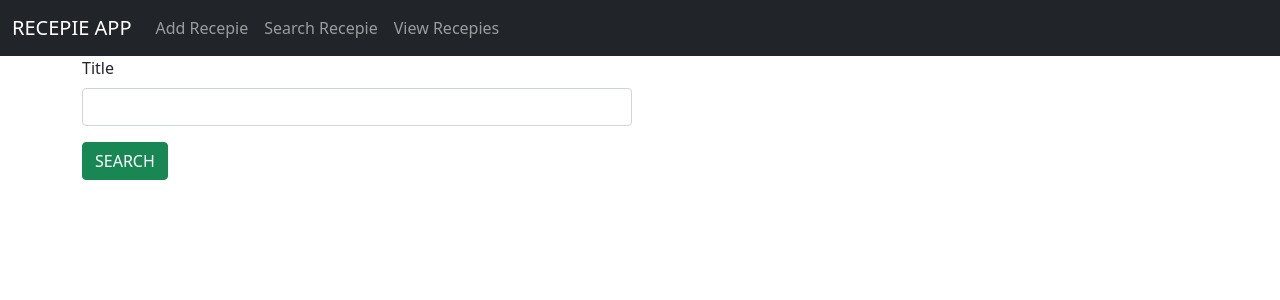
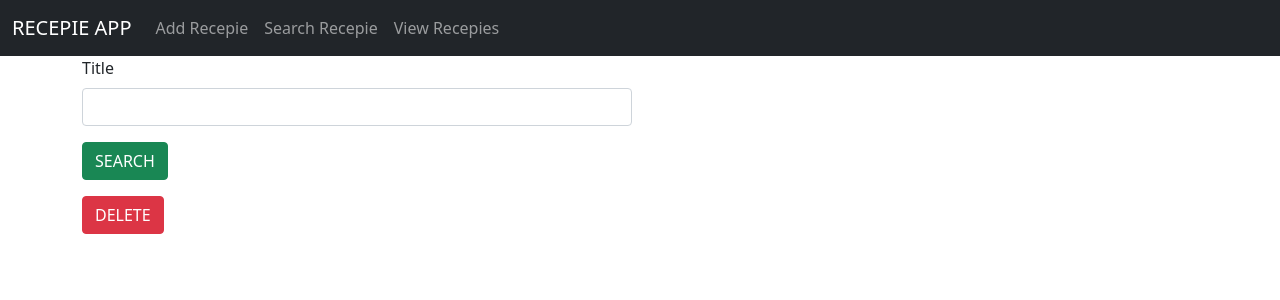
Before and after one commit to snehasamuel/Recepie-react-app, a React (Create React App) app: page /search in a window 1280 px wide. Shown: the top 300 px of the page. Built offline with nearby package versions, Linux system fonts and the light colour scheme.

Commit message:
Search completed

```diff
--- a/src/components/Search.js
+++ b/src/components/Search.js
@@ -6,6 +6,9 @@ const Search = () => {
   const searchValue=()=>{
     const data={"title":title}
     console.log(data)
+  }
+  const deleteValue=()=>{
+
   }
   return (
     <div>
@@ -21,6 +24,9 @@ const Search = () => {
                 <div className="col col-12 col-sm-12 col-md-12 col-lg-12 col-xl-12 col-xxl-12">
                     <button onClick={searchValue} className="btn btn-success">SEARCH</button>
                 </div>
+                <div className="col col-12 col-sm-12 col-md-12 col-lg-12 col-xl-12 col-xxl-12">
+                    <button onClick={deleteValue} className="btn btn-danger">DELETE</button>
+                    </div>
             </div>
         </div>
     </div>
```
